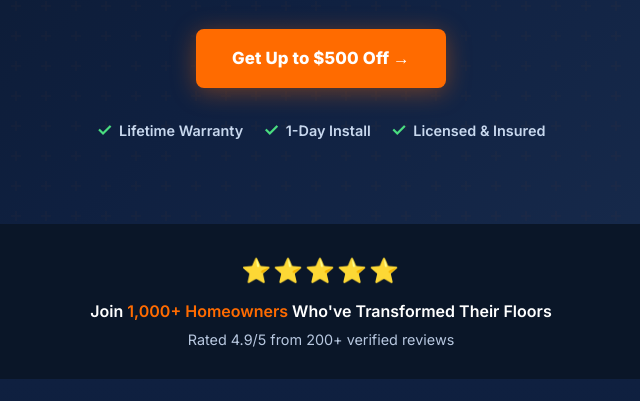
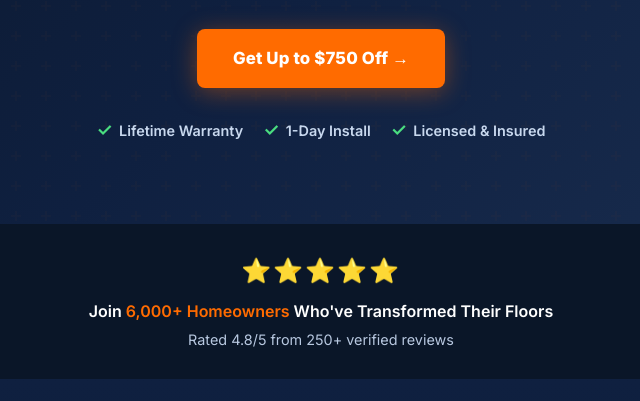
Before and after one commit to Jay-Franson/mypolytek-landing, a website: page index.html in a window 1280 px wide. Shown: the part 344-745 px from the top of the page, 319-959 px from the left. Drawn offline with Linux system fonts and the light colour scheme.

Commit message:
Fix: Update all metrics to correct values - 50 off, 6000+ customers, 4.8/5 rating, 250+ reviews

```diff
--- a/index.html
+++ b/index.html
@@ -687,7 +687,7 @@
     <div class="hero-eyebrow" id="hero-regions"></div>
     <h1 id="hero-headline">One Day Surface Coatings<br><span id="hero-highlight">That Last a Lifetime</span></h1>
     <p class="hero-sub" id="hero-subheading">Advanced polyurea materials installed by factory-trained technicians. 4x stronger than epoxy. One-day installation.</p>
-    <a href="#quote" class="btn-primary" id="hero-cta">Get Up to $500 Off →</a>
+    <a href="#quote" class="btn-primary" id="hero-cta">Get Up to $750 Off →</a>
     <div class="trust-badges">
       <span class="trust-badge"><span class="check">✓</span> Lifetime Warranty</span>
       <span class="trust-badge"><span class="check">✓</span> 1-Day Install</span>
@@ -700,8 +700,8 @@
 <section id="social-proof">
   <div class="sp-inner">
     <div class="sp-stars">⭐⭐⭐⭐⭐</div>
-    <p class="sp-text">Join <span>1,000+ Homeowners</span> Who've Transformed Their Floors</p>
-    <p class="sp-rating">Rated 4.9/5 from 200+ verified reviews</p>
+    <p class="sp-text">Join <span>6,000+ Homeowners</span> Who've Transformed Their Floors</p>
+    <p class="sp-rating">Rated 4.8/5 from 250+ verified reviews</p>
   </div>
 </section>
 
```
Also changed, not shown: config.json (+4 -4 lines).
